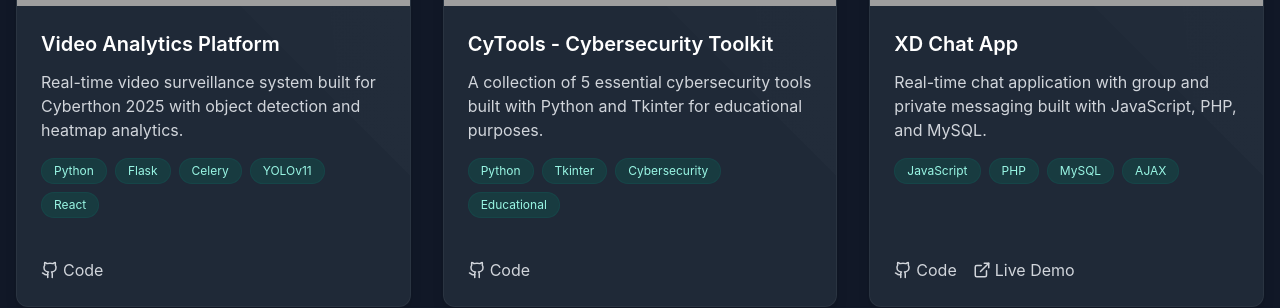
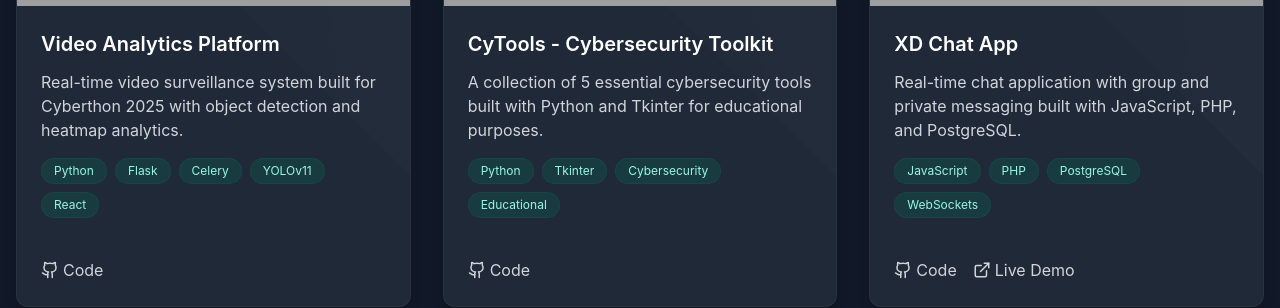
Before and after one commit to realvoidgojo/Portfolio, a React (Vite) app: page /projects in a window 1280 px wide. Shown: the part 507-815 px from the top of the page. Built offline with nearby package versions, Linux system fonts and the light colour scheme; grey boxes are pictures that could not be loaded.

Commit message:
xdchatapp link

```diff
--- a/src/components/Projects.tsx
+++ b/src/components/Projects.tsx
@@ -56,14 +56,15 @@ const projects: Project[] = [
   {
     title: "XD Chat App",
     description:
-      "Real-time chat application with group and private messaging built with JavaScript, PHP, and MySQL.",
+      "Real-time chat application with group and private messaging built with JavaScript, PHP, and PostgreSQL.",
     detailedDescription:
-      "XD Chat App is a feature-rich real-time messaging platform designed to connect people globally. It supports both group conversations and private messaging with a focus on speed, ease of use, and security. Built with a JavaScript frontend and PHP/MySQL backend.",
-    tags: ["JavaScript", "PHP", "MySQL", "AJAX"],
+      "XD Chat App is a feature-rich real-time messaging platform designed to connect people globally. It supports both group conversations and private messaging with a focus on speed, ease of use, and security. Built with a JavaScript frontend and PHP/PostgreSQL backend.",
+    tags: ["JavaScript", "PHP", "PostgreSQL", "WebSockets"],
     image:
       "https://images.unsplash.com/photo-1611606063065-ee7946f0787a?ixlib=rb-4.0.3&auto=format&fit=crop&w=1000&q=80",
     githubLink: "https://github.com/realvoidgojo/XD-Chat-App",
-    liveLink: "https://xd-app.infinityfreeapp.com/",
+    liveLink:
+      "https://60f61206-62cd-4f8b-b4f8-1967cba42acb-00-14d4pb3dbzacy.sisko.replit.dev/",
     features: [
       "Real-time messaging with WebSockets",
       "Group chat functionality",
```
